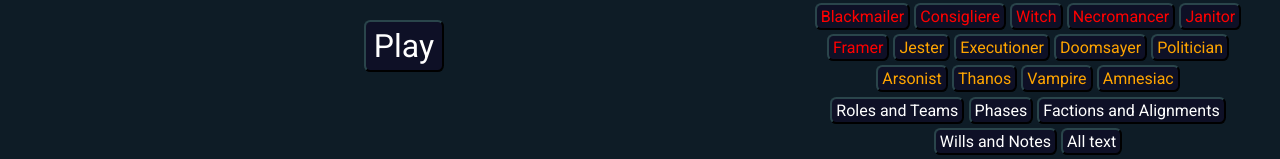
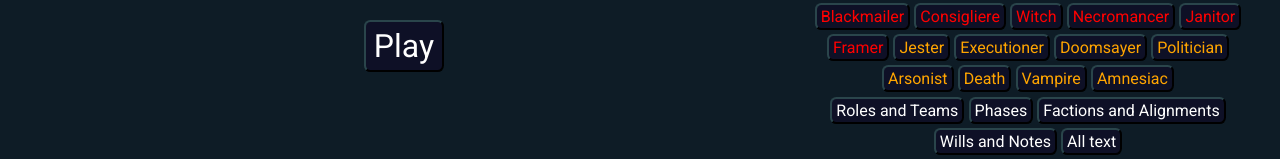
Before and after one commit to mafia-rust/mafia, a React (Create React App) app in the folder client/: page / in a window 1280 px wide. Shown: the part 387-546 px from the top of the page. Built offline with nearby package versions, Linux system fonts and the light colour scheme.

Commit message:
Grey out lobby exclude role button

```diff
--- a/client/src/menu/lobby/lobbyExcludedRoles.tsx
+++ b/client/src/menu/lobby/lobbyExcludedRoles.tsx
@@ -85,6 +85,7 @@ export default class LobbyExcludedRoles extends React.Component<{}, ExcludedRole
         <div className="exclusion-preset">
             <select
                 onChange={(e)=>this.setState({preset: e.target.value})}
+                disabled={!this.state.host}
             >
                 {
                     Object.keys(EXCLUDED_ROLE_PRESETS).map((value, i)=>{
@@ -95,9 +96,11 @@ export default class LobbyExcludedRoles extends React.Component<{}, ExcludedRole
         </div>
             <button
                 onClick={(e)=>this.handleExcludedRolePreset()}
+                disabled={!this.state.host}
             >{translate("menu.excludedRoles.exclude")}</button>
             <button
                 onClick={(e)=>this.handleIncludeAll()}
+                disabled={!this.state.host}
             >{translate("menu.excludedRoles.includeAll")}</button>
         <div>
             <RolePicker
--- a/client/src/resources/lang/en_us.json
+++ b/client/src/resources/lang/en_us.json
@@ -265,11 +265,11 @@
     "role.arsonist.detarget": "Detarget",
     "role.arsonist.dayTarget": "Special",
 
-    "role.death.name": "Thanos",
+    "role.death.name": "Death",
     "role.death.target": "Collect",
     "role.death.detarget": "Detarget",
     "role.death.dayTarget": "Special",
-    "role.death.roleDataText": "Stones collected: \\0",
+    "role.death.roleDataText": "Souls collected: \\0",
 
     "role.vampire.name": "Vampire",
     "role.vampire.target": "Bite",
```
